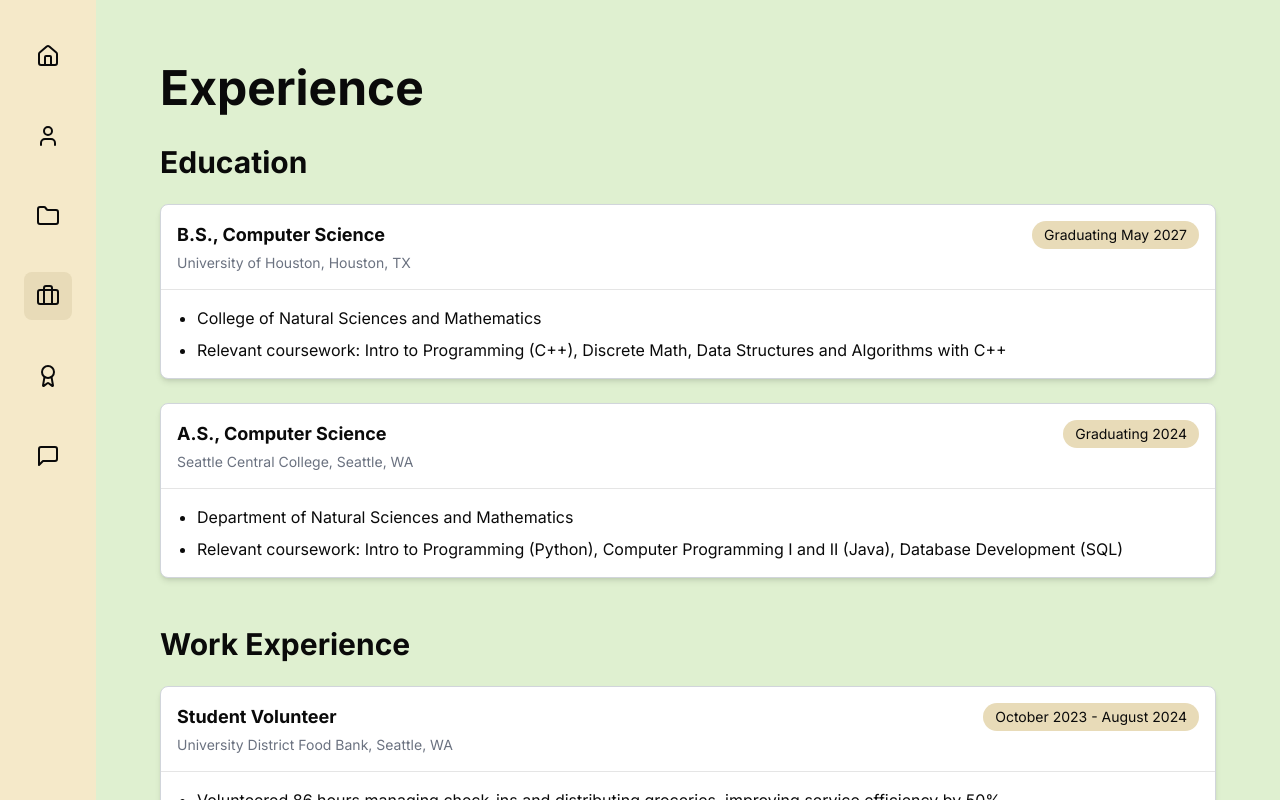
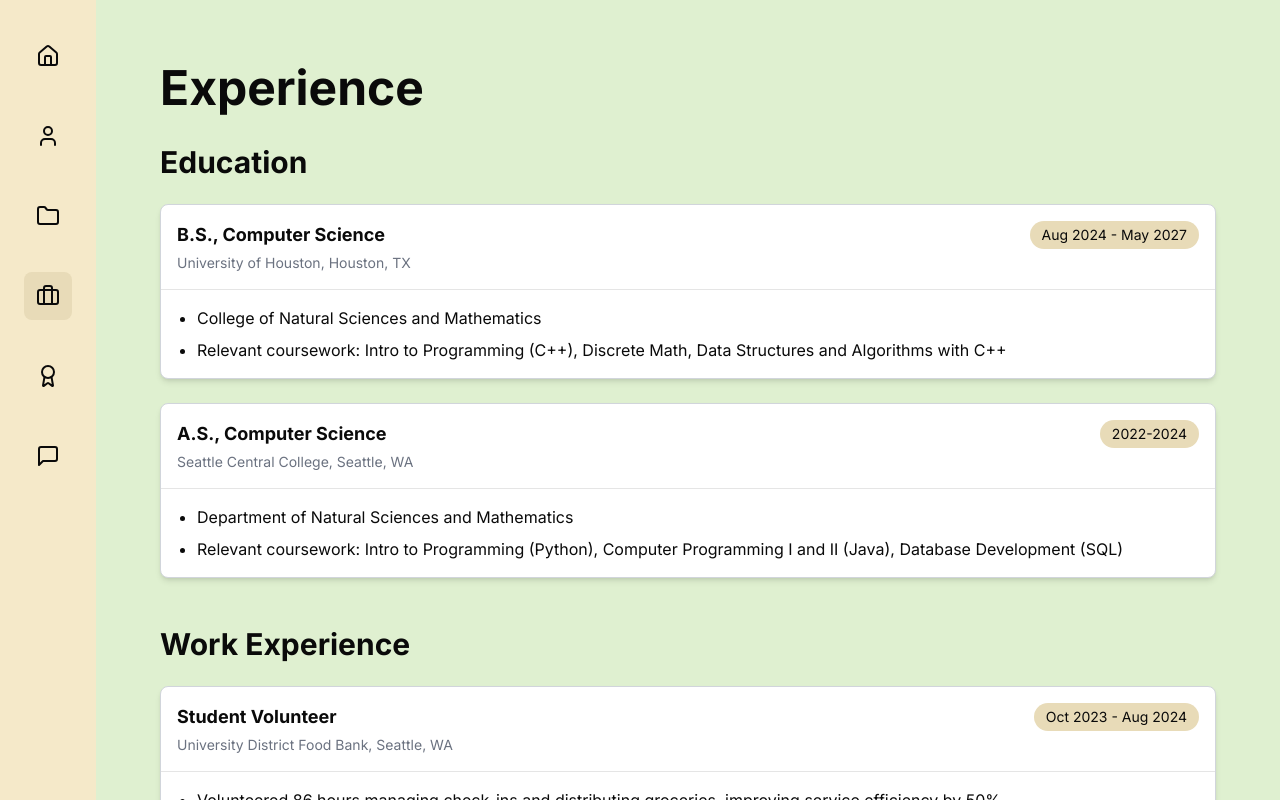
Before and after one commit to HungH206/WebPortfolio, a Next.js app in the folder my-portfolio/: page /experience in a window 1280 px wide. Built offline with nearby package versions, Linux system fonts and the light colour scheme.

Commit message:
Update the information of Experience and Front Page.

```diff
--- a/my-portfolio/app/experience/page.tsx
+++ b/my-portfolio/app/experience/page.tsx
@@ -6,7 +6,7 @@ export default function ExperiencePage() {
       degree: "B.S., Computer Science",
       institution: "University of Houston",
       location: "Houston, TX",
-      period: "Graduating May 2027",
+      period: "Aug 2024 - May 2027",
       details: [
         "College of Natural Sciences and Mathematics",
         "Relevant coursework: Intro to Programming (C++), Discrete Math, Data Structures and Algorithms with C++",
@@ -16,7 +16,7 @@ export default function ExperiencePage() {
       degree: "A.S., Computer Science",
       institution: "Seattle Central College",
       location: "Seattle, WA",
-      period: "Graduating 2024",
+      period: "2022-2024",
       details: [
         "Department of Natural Sciences and Mathematics",
         "Relevant coursework: Intro to Programming (Python), Computer Programming I and II (Java), Database Development (SQL)",
@@ -29,7 +29,7 @@ export default function ExperiencePage() {
       position: "Student Volunteer",
       organization: "University District Food Bank",
       location: "Seattle, WA",
-      period: "October 2023 - August 2024",
+      period: "Oct 2023 - Aug 2024",
       details: [
         "Volunteered 86 hours managing check-ins and distributing groceries, improving service efficiency by 50%.",
         "The streamlined registration process reduces customers' wait time by 50%.",
--- a/my-portfolio/app/page.tsx
+++ b/my-portfolio/app/page.tsx
@@ -1,4 +1,5 @@
 import Link from "next/link"
+import Image from "next/image"
 import { Home, User, Folder, Briefcase, Award, MessageSquare, Linkedin, Github } from "lucide-react"
 import { Button } from "../components/ui/button"
 
@@ -12,14 +13,14 @@ export default function Page() {
             Hello World!
           </h1>
           <p className="text-xl">
-            My name is Hung Hoang, and I'm in Junior year at University of Houston with a passion for software
+            My name is Hung Hoang, a Junior Computer Science Student at University of Houston with a passion for software
             development, machine learning, and creating impactful applications.
           </p>
         </div>
 
         {/* Profile Image */}
         <div className="w-1/2 flex justify-center items-start">
-          <div className="w-80 h-80 bg-[#e5e5e5] rounded-full"></div>
+          <Image src="/HungHoang.jpg" alt="Profile Image" width={320} height={320} className="rounded-full" />
         </div>
       </div>
 
```
Also changed, not shown: 2 other files (tests, documents, lock files or other folders).
